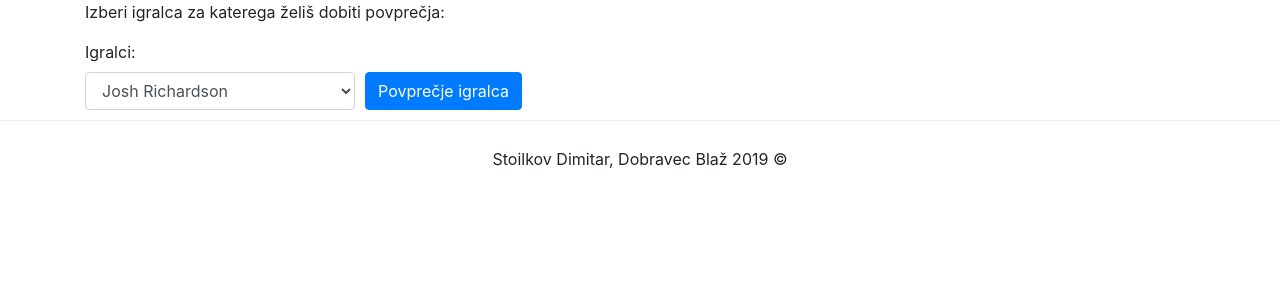
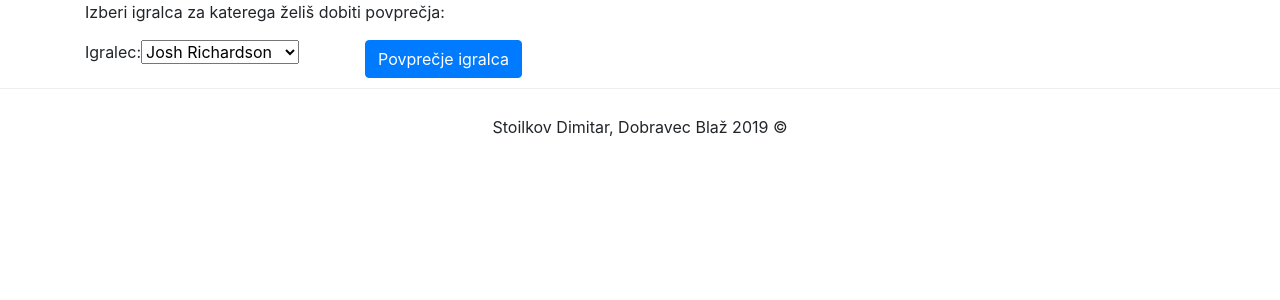
Before and after one commit to dimes123/kosarkaska-ekipa-django, a Django app: page /povprecja/ in a window 1280 px wide. Shown: the part 64-364 px from the top of the page. Run offline with Django 3.2, Linux system fonts and the light colour scheme; data comes from the database, SQL or seed files in the repository; some libraries are stand-ins or nearby versions.

Commit message:
Dodal formo za izbiranje povprečja

```diff
--- a/ekipa/ekipa/settings.py
+++ b/ekipa/ekipa/settings.py
@@ -38,6 +38,7 @@ INSTALLED_APPS = [
     'django.contrib.sessions',
     'django.contrib.messages',
     'django.contrib.staticfiles',
+    'crispy_forms',
 ]
 
 MIDDLEWARE = [
--- a/ekipa/ekipa/urls.py
+++ b/ekipa/ekipa/urls.py
@@ -25,7 +25,7 @@ urlpatterns = [
     path('igralci/<int:id>/', views.igralec, name='igralec'),
     path('ekipa/', views.ekipa, name='ekipa'),
     path('povprecja/', views.povprecja, name='povprecja'),
-    path('povpigralec/<int:id>/', views.povpigralec, name='povpigralec'),
+    path('povpigralec/', views.povpigralec, name='povpigralec'),
     path('admin/', admin.site.urls),
 
 
--- /dev/null
+++ b/ekipa/miami/forms.py
@@ -0,0 +1,9 @@
+from django import forms
+from miami.models import *
+
+class PovpForm(forms.Form):
+    igralci = Igralec.objects.all().order_by('stevilka')
+    IGRALCI = []
+    for i in range(len(igralci)):
+        IGRALCI.append((i,igralci[i].ime))
+    igralec = forms.ChoiceField(choices=IGRALCI, widget=forms.Select(), required=False)
--- a/ekipa/miami/models.py
+++ b/ekipa/miami/models.py
@@ -17,7 +17,7 @@ class Igralec(models.Model):
     teza = models.PositiveSmallIntegerField(help_text="Teža igralca")
     visina = models.CharField(max_length=200, help_text="Višina igralca")
     leto_rojstva = models.PositiveSmallIntegerField(help_text="Leto rojstva igralca")
-    slika = models.ImageField(upload_to="igralci/", default="igralci/missing.jpg")
+    slika = models.ImageField(upload_to="igralci/", default="media/igralci/missing.jpg")
 
     class Meta:
         verbose_name_plural = 'igralci'
--- /dev/null
+++ b/ekipa/miami/templates/neki.html
@@ -0,0 +1,5 @@
+<form action="/your-name/" method="post">
+    {% csrf_token %}
+    {{ form }}
+    <input type="submit" value="Submit">
+</form>
--- a/ekipa/miami/templates/povpigralec.html
+++ b/ekipa/miami/templates/povpigralec.html
@@ -1,5 +1,4 @@
 {% extends 'base.html' %}
 {% block content %}
-
-
+Neki
 {% endblock %}
--- a/ekipa/miami/templates/povprecja.html
+++ b/ekipa/miami/templates/povprecja.html
@@ -1,24 +1,20 @@
 {% extends 'base.html' %}
+
 {% block content %}
 
 <p> Izberi igralca za katerega želiš dobiti povprečja: </p>
 
-<form action="{% url 'povpigralec' %}" method="post">
-
-  <label for="exampleSelect1">Igralci:</label>
+<form action="" method="post">
   <div class = "form-row">
     <div class = "col-xs-3 col-md-3">
-        <select class="form-control", name='povprecja'>
-        {% for igralec in vsi_igralci %}
-            <option value="{{igralec.ime}}">{{igralec.ime}}</option>
-        {% endfor %}
-        </select>
+      {% csrf_token %}
+      {{form}}
     </div>
     <div class = "col-xs-3 col-md-3">
         <input type="submit" value="Povprečje igralca" class="btn btn-primary">
     </div>
-  </div>
-<form/>
+</div>
+</form>
 
 
 {% endblock %}
--- a/ekipa/miami/views.py
+++ b/ekipa/miami/views.py
@@ -2,6 +2,8 @@ from django.shortcuts import render, get_object_or_404
 from miami.models import *
 from django.db.models import Avg, Max
 from django import forms
+from django.http import HttpResponseRedirect
+from .forms import PovpForm
 
 def index(request):
     return render(request, 'index.html', {
@@ -32,14 +34,15 @@ def ekipa(request):
     })
 
 def povprecja(request):
-    igralci = Igralec.objects.all().order_by('stevilka')
+    form = PovpForm(request.POST)
     return render(request,'povprecja.html', {
-                    'vsi_igralci': igralci
+                    'form': form
     })
 
-def povpigralec(request, id):
-    print("nekaj")
-    igralec = get_object_or_404(Igralec, pk=id)
+def povpigralec(request):
+    ime = request.POST.get('igralec')
+    print(ime)
+    igralec = get_object_or_404(Igralec, ime=ime)
     maximum = igralec.statistika_igralec.all().aggregate(Max('skoki'), Max('podaje'), Max('ukradene'), Max('tocke'))
     average = igralec.statistika_igralec.all().aggregate(Avg('skoki'),Avg('podaje'), Avg('ukradene'), Avg('tocke'))
     return render(request, 'povpigralec.html', {
```
Also changed, not shown: ekipa/miami/migrations/0001_initial.py, ekipa/miami/migrations/0003_auto_20190506_1152.py (added), ekipa/miami/migrations/0003_delete_clanstvo.py (deleted), ekipa/miami/migrations/0004_auto_20190506_1156.py (added), ekipa/miami/migrations/0005_auto_20190506_1200.py (added), ekipa/miami/migrations/0006_auto_20190506_1205.py (added).
